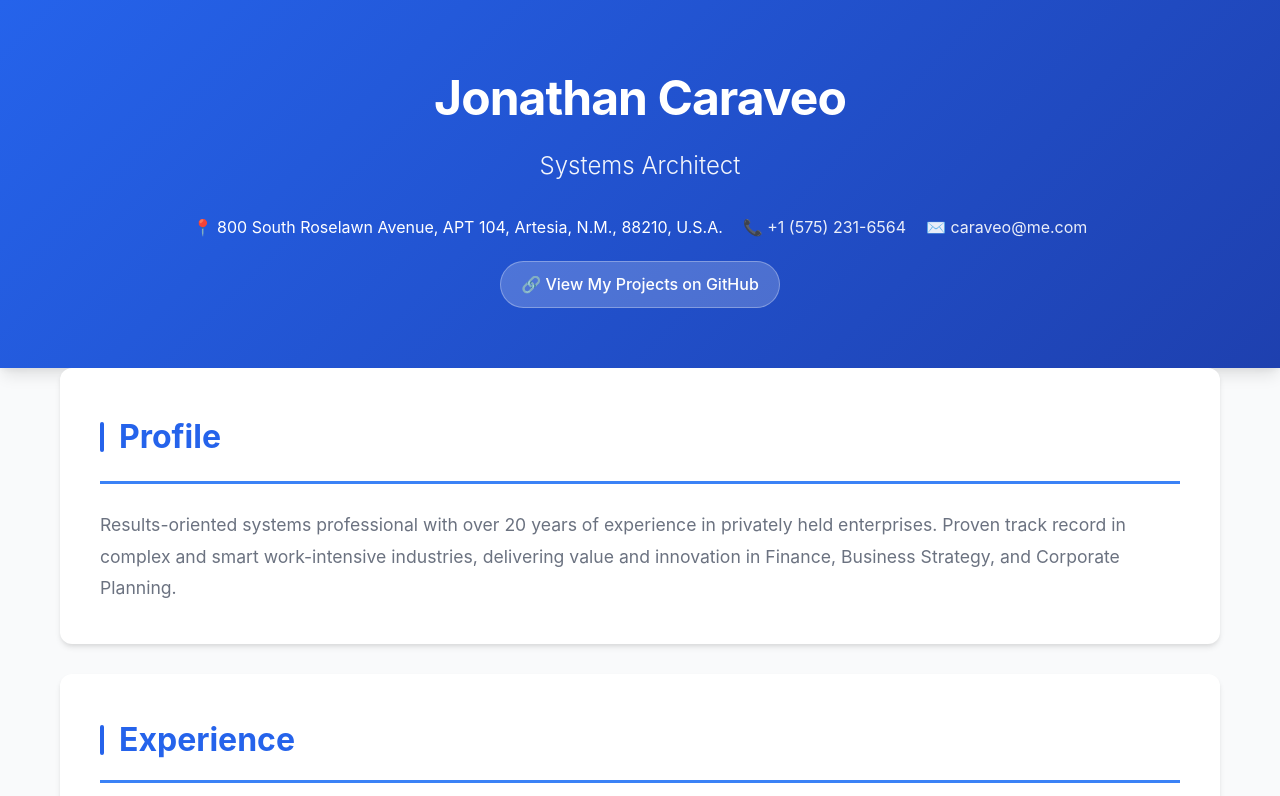
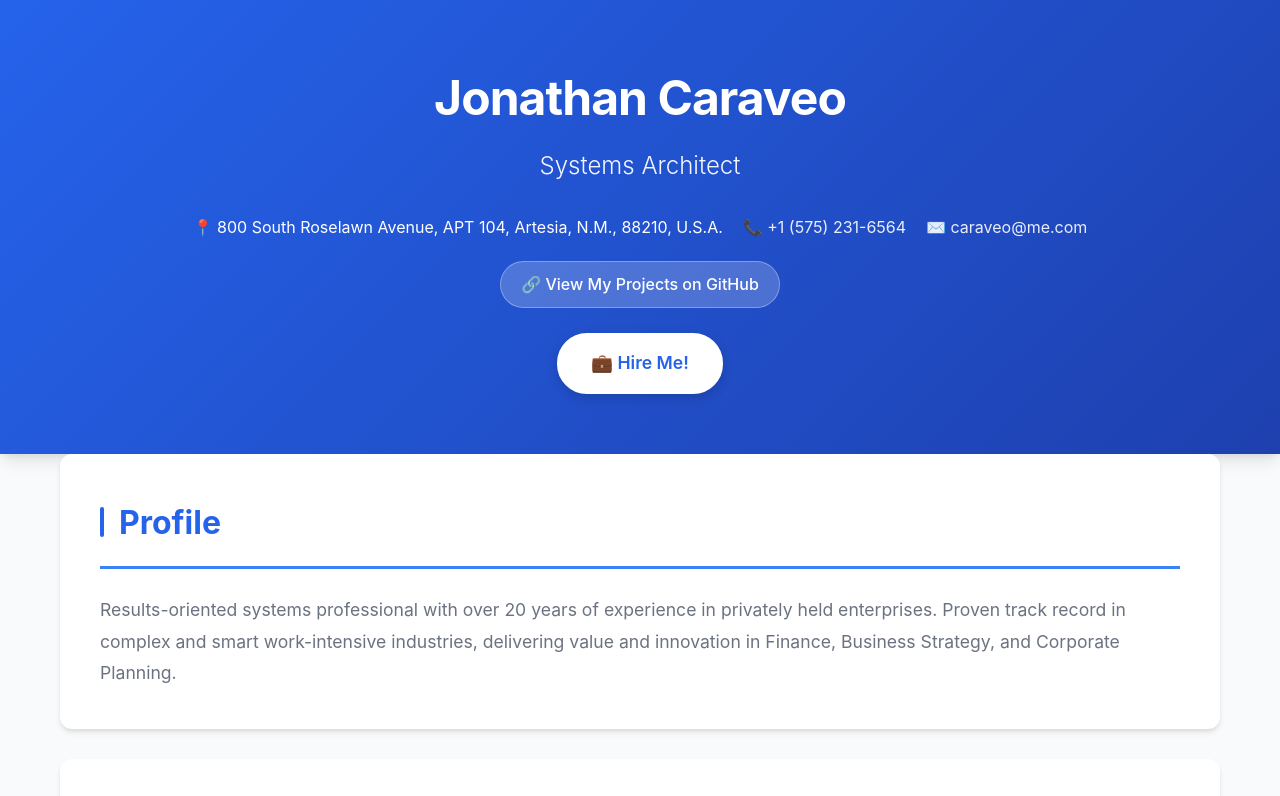
Before and after one commit to Caraveo/caraveo.github.io, a plain HTML site: page index.html in a window 1280 px wide. Shown: the top 796 px of the page. Drawn offline with Linux system fonts and the light colour scheme.

Commit message:
Add Hire Me button to header
- Added prominent Hire Me button in header section
- Button opens default email app with mailto link to caraveo@me.com
- Includes pre-filled subject line for job opportunities
- Styled with white background, hover effects, and smooth animations
- Positioned below GitHub link for maximum visibility

```diff
--- a/index.html
+++ b/index.html
@@ -101,6 +101,31 @@
         header .github-link a:hover {
             background: rgba(255, 255, 255, 0.3);
             transform: translateY(-2px);
+        }
+
+        header .hire-me-button {
+            margin-top: 25px;
+        }
+
+        header .hire-me-button a {
+            display: inline-block;
+            background: white;
+            color: var(--primary-color);
+            padding: 14px 32px;
+            border-radius: 30px;
+            text-decoration: none;
+            font-weight: 600;
+            font-size: 1.1rem;
+            transition: all 0.3s;
+            box-shadow: 0 4px 12px rgba(0, 0, 0, 0.15);
+            border: 2px solid white;
+        }
+
+        header .hire-me-button a:hover {
+            background: var(--accent-color);
+            color: white;
+            transform: translateY(-3px) scale(1.05);
+            box-shadow: 0 6px 20px rgba(0, 0, 0, 0.25);
         }
 
         /* Main Content */
@@ -475,6 +500,9 @@
             <div class="github-link">
                 <a href="https://github.com/Caraveo" target="_blank" rel="noopener noreferrer">🔗 View My Projects on GitHub</a>
             </div>
+            <div class="hire-me-button">
+                <a href="mailto:caraveo@me.com?subject=Hire%20Me%20-%20Job%20Opportunity">💼 Hire Me!</a>
+            </div>
         </div>
     </header>
 
```
